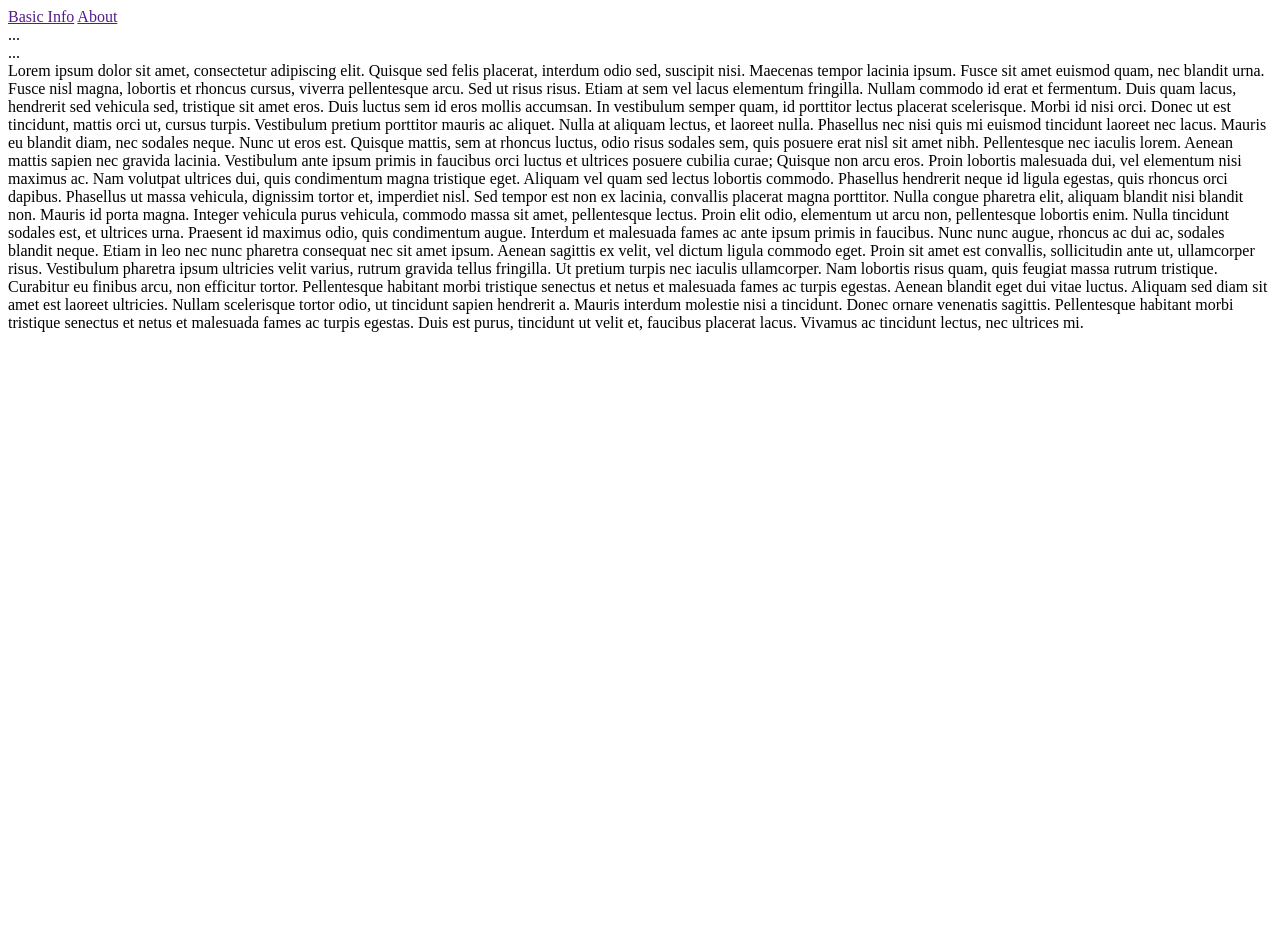
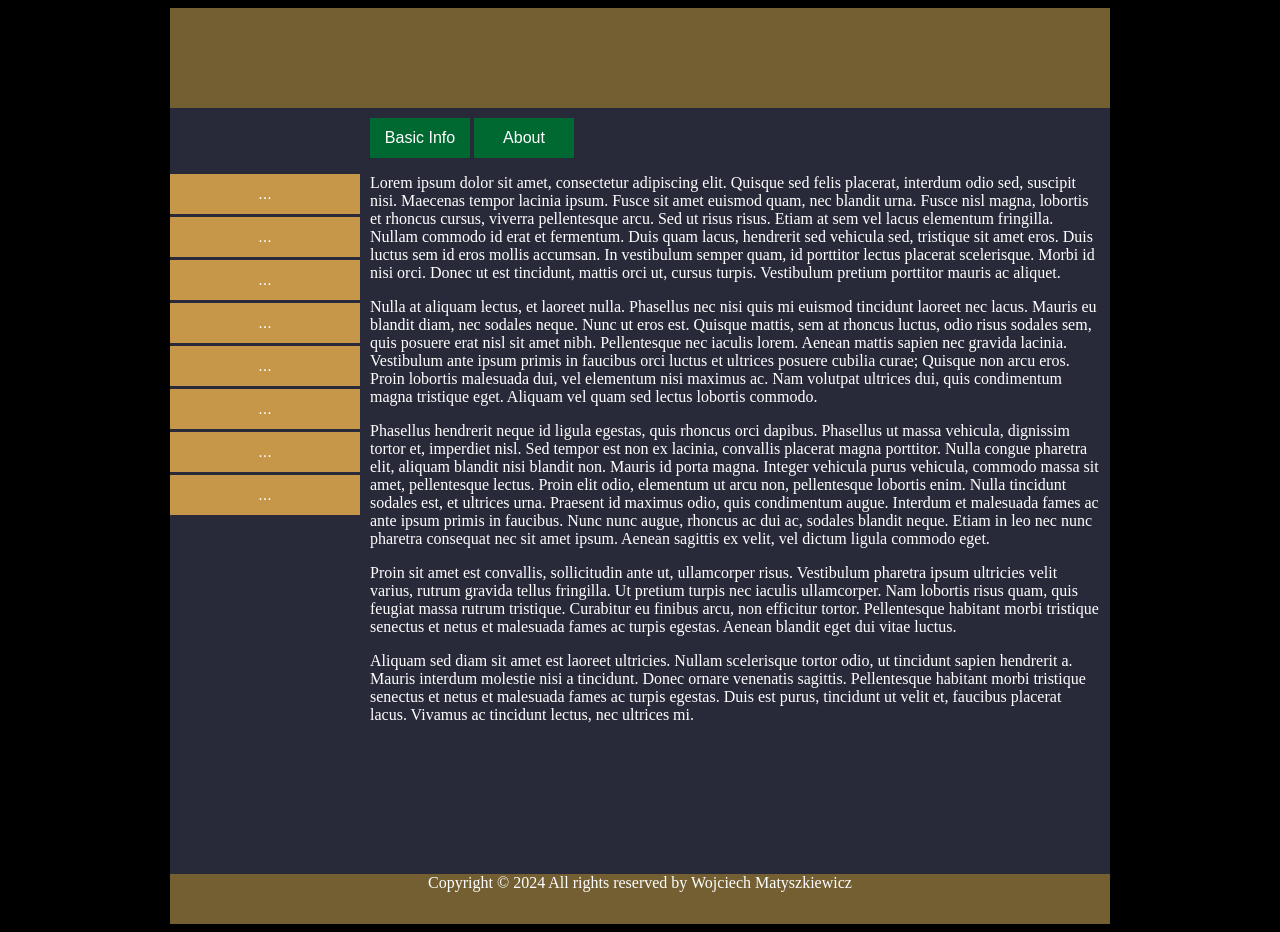
Before and after one commit to WojMatysz/WojMatysz.github.io, a plain HTML site: page index.html in a window 1280 px wide. Before the commit the page ends 800 px from the top, so only its background shows below. Drawn offline with Linux system fonts and the light colour scheme.

Commit message:
Managing layout and color schema

```diff
--- a/index.html
+++ b/index.html
@@ -11,31 +11,51 @@
 
 	<body>
 		<div id = "container">
+			<div id = "top">
+				<div id = "logo">
+				</div> <!-- logo -->
 				<div id = "mainMenu">
-				<a href = "">Basic Info</a>
-				<a href = "">About</a>
+					<a href = ""><button class = "button mainMenuButton">Basic Info</button></a>
+					<a href = ""><button class = "button mainMenuButton">About</button></a>
 				</div> <!-- mainMenu -->
+			</div> <!-- top -->
 
+			<div class = "clearFloat"></div>
+
+			<div id = "middle">
 				<div id = "leftMenu">
-				...<br>
-				...<br>
+					<a href = ""><button class = "button leftMenuButton">...</button></a><br>
+					<a href = ""><button class = "button leftMenuButton">...</button></a><br>
+					<a href = ""><button class = "button leftMenuButton">...</button></a><br>
+					<a href = ""><button class = "button leftMenuButton">...</button></a><br>
+					<a href = ""><button class = "button leftMenuButton">...</button></a><br>
+					<a href = ""><button class = "button leftMenuButton">...</button></a><br>
+					<a href = ""><button class = "button leftMenuButton">...</button></a><br>
+					<a href = ""><button class = "button leftMenuButton">...</button></a><br>
 				</div> <!--leftMenu-->
 
 				<div id = "content">
 
-				Lorem ipsum dolor sit amet, consectetur adipiscing elit. Quisque sed felis placerat, interdum odio sed, suscipit nisi. Maecenas tempor lacinia ipsum. Fusce sit amet euismod quam, nec blandit urna. Fusce nisl magna, lobortis et rhoncus cursus, viverra pellentesque arcu. Sed ut risus risus. Etiam at sem vel lacus elementum fringilla. Nullam commodo id erat et fermentum. Duis quam lacus, hendrerit sed vehicula sed, tristique sit amet eros. Duis luctus sem id eros mollis accumsan. In vestibulum semper quam, id porttitor lectus placerat scelerisque. Morbi id nisi orci. Donec ut est tincidunt, mattis orci ut, cursus turpis. Vestibulum pretium porttitor mauris ac aliquet.
+					<p>Lorem ipsum dolor sit amet, consectetur adipiscing elit. Quisque sed felis placerat, interdum odio sed, suscipit nisi. Maecenas tempor lacinia ipsum. Fusce sit amet euismod quam, nec blandit urna. Fusce nisl magna, lobortis et rhoncus cursus, viverra pellentesque arcu. Sed ut risus risus. Etiam at sem vel lacus elementum fringilla. Nullam commodo id erat et fermentum. Duis quam lacus, hendrerit sed vehicula sed, tristique sit amet eros. Duis luctus sem id eros mollis accumsan. In vestibulum semper quam, id porttitor lectus placerat scelerisque. Morbi id nisi orci. Donec ut est tincidunt, mattis orci ut, cursus turpis. Vestibulum pretium porttitor mauris ac aliquet.</p>
 
-				Nulla at aliquam lectus, et laoreet nulla. Phasellus nec nisi quis mi euismod tincidunt laoreet nec lacus. Mauris eu blandit diam, nec sodales neque. Nunc ut eros est. Quisque mattis, sem at rhoncus luctus, odio risus sodales sem, quis posuere erat nisl sit amet nibh. Pellentesque nec iaculis lorem. Aenean mattis sapien nec gravida lacinia. Vestibulum ante ipsum primis in faucibus orci luctus et ultrices posuere cubilia curae; Quisque non arcu eros. Proin lobortis malesuada dui, vel elementum nisi maximus ac. Nam volutpat ultrices dui, quis condimentum magna tristique eget. Aliquam vel quam sed lectus lobortis commodo.
+					<p>Nulla at aliquam lectus, et laoreet nulla. Phasellus nec nisi quis mi euismod tincidunt laoreet nec lacus. Mauris eu blandit diam, nec sodales neque. Nunc ut eros est. Quisque mattis, sem at rhoncus luctus, odio risus sodales sem, quis posuere erat nisl sit amet nibh. Pellentesque nec iaculis lorem. Aenean mattis sapien nec gravida lacinia. Vestibulum ante ipsum primis in faucibus orci luctus et ultrices posuere cubilia curae; Quisque non arcu eros. Proin lobortis malesuada dui, vel elementum nisi maximus ac. Nam volutpat ultrices dui, quis condimentum magna tristique eget. Aliquam vel quam sed lectus lobortis commodo.</p>
 
-				Phasellus hendrerit neque id ligula egestas, quis rhoncus orci dapibus. Phasellus ut massa vehicula, dignissim tortor et, imperdiet nisl. Sed tempor est non ex lacinia, convallis placerat magna porttitor. Nulla congue pharetra elit, aliquam blandit nisi blandit non. Mauris id porta magna. Integer vehicula purus vehicula, commodo massa sit amet, pellentesque lectus. Proin elit odio, elementum ut arcu non, pellentesque lobortis enim. Nulla tincidunt sodales est, et ultrices urna. Praesent id maximus odio, quis condimentum augue. Interdum et malesuada fames ac ante ipsum primis in faucibus. Nunc nunc augue, rhoncus ac dui ac, sodales blandit neque. Etiam in leo nec nunc pharetra consequat nec sit amet ipsum. Aenean sagittis ex velit, vel dictum ligula commodo eget.
+					<p>Phasellus hendrerit neque id ligula egestas, quis rhoncus orci dapibus. Phasellus ut massa vehicula, dignissim tortor et, imperdiet nisl. Sed tempor est non ex lacinia, convallis placerat magna porttitor. Nulla congue pharetra elit, aliquam blandit nisi blandit non. Mauris id porta magna. Integer vehicula purus vehicula, commodo massa sit amet, pellentesque lectus. Proin elit odio, elementum ut arcu non, pellentesque lobortis enim. Nulla tincidunt sodales est, et ultrices urna. Praesent id maximus odio, quis condimentum augue. Interdum et malesuada fames ac ante ipsum primis in faucibus. Nunc nunc augue, rhoncus ac dui ac, sodales blandit neque. Etiam in leo nec nunc pharetra consequat nec sit amet ipsum. Aenean sagittis ex velit, vel dictum ligula commodo eget.</p>
 
-				Proin sit amet est convallis, sollicitudin ante ut, ullamcorper risus. Vestibulum pharetra ipsum ultricies velit varius, rutrum gravida tellus fringilla. Ut pretium turpis nec iaculis ullamcorper. Nam lobortis risus quam, quis feugiat massa rutrum tristique. Curabitur eu finibus arcu, non efficitur tortor. Pellentesque habitant morbi tristique senectus et netus et malesuada fames ac turpis egestas. Aenean blandit eget dui vitae luctus.
+					<p>Proin sit amet est convallis, sollicitudin ante ut, ullamcorper risus. Vestibulum pharetra ipsum ultricies velit varius, rutrum gravida tellus fringilla. Ut pretium turpis nec iaculis ullamcorper. Nam lobortis risus quam, quis feugiat massa rutrum tristique. Curabitur eu finibus arcu, non efficitur tortor. Pellentesque habitant morbi tristique senectus et netus et malesuada fames ac turpis egestas. Aenean blandit eget dui vitae luctus.</p>
 
-				Aliquam sed diam sit amet est laoreet ultricies. Nullam scelerisque tortor odio, ut tincidunt sapien hendrerit a. Mauris interdum molestie nisi a tincidunt. Donec ornare venenatis sagittis. Pellentesque habitant morbi tristique senectus et netus et malesuada fames ac turpis egestas. Duis est purus, tincidunt ut velit et, faucibus placerat lacus. Vivamus ac tincidunt lectus, nec ultrices mi.
+					<p>Aliquam sed diam sit amet est laoreet ultricies. Nullam scelerisque tortor odio, ut tincidunt sapien hendrerit a. Mauris interdum molestie nisi a tincidunt. Donec ornare venenatis sagittis. Pellentesque habitant morbi tristique senectus et netus et malesuada fames ac turpis egestas. Duis est purus, tincidunt ut velit et, faucibus placerat lacus. Vivamus ac tincidunt lectus, nec ultrices mi. </p>
+
 				</div> <!-- content -->
+			</div> <!-- middle -->
 
+			<div class = "clearFloat"></div>
+
+			<div id = "bottom">
 				<div id = "footer">
+					Copyright &copy; 2024 All rights reserved by Wojciech Matyszkiewicz
 				</div> <!-- footer -->
+			</div> <!-- bottom -->
 
 		</div> <!-- container -->
 	</body>
--- a/styles/style.css
+++ b/styles/style.css
@@ -0,0 +1,90 @@
+body
+{
+	background-color: #000000;
+}
+
+#container
+{
+	width: 940px;
+	margin: auto;
+	color: white;
+	background-color: #282A3A;
+}
+
+#top
+{
+	height: 150px;
+}
+
+#middle
+{
+	height: 700px;
+}
+
+#bottom
+{
+	height: 50px;
+	background-color: #735F32;
+}
+
+#logo
+{
+	height: 100px;
+	background-color: #735F32;
+}
+
+#mainMenu
+{
+	float: left;
+	margin-top: 10px;
+	margin-left: 200px;
+}
+
+#leftMenu
+{
+	float: left;
+	height: 700px;
+	width: 200px;
+}
+
+#content
+{
+	margin-left: 10px;
+	margin-right: 10px;
+}
+
+#footer
+{
+	text-align: center;
+}
+
+
+.button
+{
+	width: 100px;
+	height: 40px;
+	border: none;
+	color: white;
+	padding: 16px, 32px;
+	text-align: center;
+	font-size: 16px;
+	background-color: #C69749;
+	<!-- background-color: gray; -->
+}
+
+.mainMenuButton
+{
+	background-color: #006931;
+}
+
+.leftMenuButton
+{
+	width: 190px;
+	margin-bottom: 3px;
+
+}
+
+.clearFloat
+{
+	clear: both;
+}
```
Lines whose indentation alone changed are shown as unchanged.
